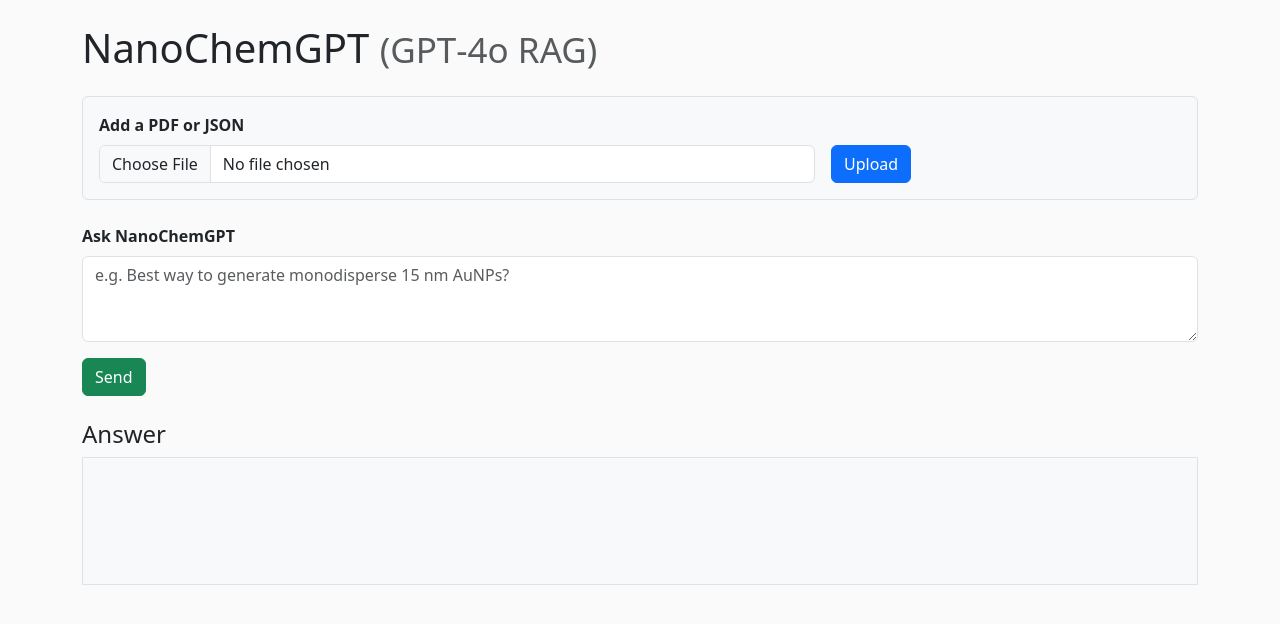
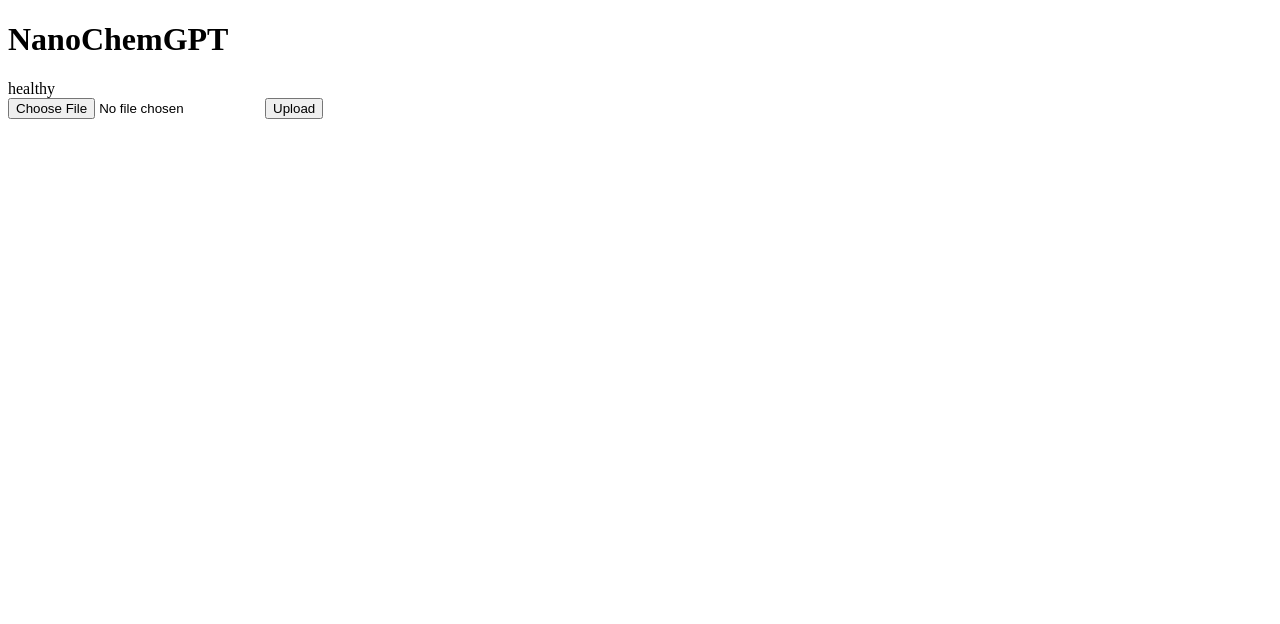
Before and after one commit to DMCarnahan/NanoChemGPT, a Flask app: page / in a window 1280 px wide. Shown: the top 624 px of the page. Run offline with Flask 3, Linux system fonts and the light colour scheme.

Commit message:
interface update

```diff
--- /dev/null
+++ b/static/app.js
@@ -0,0 +1,128 @@
+function qs(sel) { return document.querySelector(sel); }
+function qsa(sel) { return Array.from(document.querySelectorAll(sel)); }
+
+function setStatus(ok) {
+  const el = qs('#healthStatus');
+  if (!el) return;
+  el.classList.remove('ok', 'err');
+  el.classList.add(ok ? 'ok' : 'err');
+  const text = el.querySelector('.status-txt');
+  if (text) text.textContent = ok ? 'healthy' : 'unhealthy';
+}
+
+async function checkHealth() {
+  try {
+    const r = await fetch('/health', { cache: 'no-store' });
+    setStatus(r.ok);
+  } catch {
+    setStatus(false);
+  }
+}
+
+function humanSize(bytes) {
+  if (!Number.isFinite(bytes)) return '';
+  const units = ['B','KB','MB','GB','TB'];
+  let i = 0, n = bytes;
+  while (n >= 1024 && i < units.length - 1) { n /= 1024; i++; }
+  return `${n.toFixed(n < 10 && i > 0 ? 1 : 0)} ${units[i]}`;
+}
+
+function resetProgress() {
+  const bar = qs('#progressInner');
+  if (bar) bar.style.width = '0%';
+}
+
+function setProgress(pct) {
+  const bar = qs('#progressInner');
+  if (bar) bar.style.width = `${Math.max(0, Math.min(100, pct))}%`;
+}
+
+function showMessage(kind, text) {
+  const out = qs('#result');
+  if (!out) return;
+  out.className = `alert ${kind}`;
+  out.textContent = text;
+}
+
+async function uploadFile(file) {
+  resetProgress();
+  setProgress(10);
+
+  const fd = new FormData();
+  fd.append('file', file);
+
+  // Note: Native fetch doesn't give real upload progress without XHR.
+  // We fake a little progress then jump to 100% on completion.
+  const fake = setInterval(() => {
+    const bar = qs('#progressInner');
+    if (!bar) return;
+    const curr = parseFloat(bar.style.width || '0');
+    if (curr < 85) setProgress(curr + 5);
+  }, 150);
+
+  try {
+    const resp = await fetch('/upload', { method: 'POST', body: fd });
+    clearInterval(fake);
+    setProgress(100);
+
+    const contentType = resp.headers.get('content-type') || '';
+    if (!resp.ok) {
+      const txt = await resp.text();
+      showMessage('error', `Upload failed (${resp.status}): ${txt || 'Unknown error'}`);
+      return;
+    }
+
+    if (contentType.includes('application/json')) {
+      const data = await resp.json();
+      const fname = data.filename || file.name;
+      let details = '';
+      if (typeof data.chars === 'number') details = ` • ${data.chars} chars`;
+      if (data.kind) details = ` (${data.kind})` + details;
+      showMessage('success', `Uploaded: ${fname}${details}`);
+    } else {
+      const txt = await resp.text();
+      showMessage('success', `Uploaded: ${file.name}\n${txt.slice(0, 500)}`);
+    }
+  } catch (err) {
+    clearInterval(fake);
+    showMessage('error', `Network error: ${err}`);
+  }
+}
+
+function wireUI() {
+  // Health badge wires itself
+  checkHealth();
+  // ping health periodically
+  setInterval(checkHealth, 30000);
+
+  const input = qs('#fileInput');
+  const button = qs('#uploadBtn');
+
+  if (input) {
+    input.addEventListener('change', () => {
+      const f = input.files?.[0];
+      const hint = qs('#fileHint');
+      if (hint && f) {
+        hint.textContent = `${f.name} • ${humanSize(f.size)}`;
+      }
+    });
+  }
+
+  if (button && input) {
+    button.addEventListener('click', async (e) => {
+      e.preventDefault();
+      const f = input.files?.[0];
+      if (!f) {
+        showMessage('error', 'Choose a file first (PDF/JSON/TXT).');
+        return;
+      }
+      button.disabled = true;
+      qsa('.btn .spinner').forEach(s => s.classList.remove('hidden'));
+      await uploadFile(f);
+      qsa('.btn .spinner').forEach(s => s.classList.add('hidden'));
+      button.disabled = false;
+    });
+  }
+}
+
+document.addEventListener('DOMContentLoaded', wireUI);
--- a/templates/index.html
+++ b/templates/index.html
@@ -1,139 +1,43 @@
 <!doctype html>
-
 <html lang="en">
 <head>
-  <meta charset="utf-8" />
-  <meta name="viewport" content="width=device-width, initial-scale=1" />
+  <meta charset="utf-8">
+  <meta name="viewport" content="width=device-width, initial-scale=1">
   <title>NanoChemGPT</title>
-  <link href="https://cdn.jsdelivr.net/npm/bootstrap@5.3.3/dist/css/bootstrap.min.css" rel="stylesheet" />
-  <style>
-    body { background:#fafafa; }
-    pre  { white-space:pre-wrap; }
-  </style>
+
+  <!-- Load your stylesheet -->
+  <link rel="stylesheet" href="{{ url_for('static', filename='styles.css') }}">
 </head>
-<body class="container py-4">
-  <h1 class="mb-4">NanoChemGPT <small class="text-muted fw-light">(GPT‑4o RAG)</small></h1>
+<body>
 
-  <!-- ══ 1. Upload paper / dataset ═════════════════════════════ -->
+  <div class="container">
+    <div class="header">
+      <h1>NanoChemGPT</h1>
+      <div id="healthStatus" class="status">
+        <span class="status-dot"></span>
+        <span class="status-txt">checking…</span>
+      </div>
+    </div>
 
-  <form id="uploadForm" class="mb-4 p-3 border rounded bg-light" enctype="multipart/form-data">
-    <div class="row g-3 align-items-end">
-      <div class="col-md-8">
-        <label class="form-label fw-semibold">Add a PDF or JSON</label>
-        <input class="form-control" type="file" name="file"
-               accept="application/pdf,application/json" required>
+    <div class="card upload">
+      <div class="input-row">
+        <input id="fileInput" type="file" accept=".pdf,.json,.txt,.md,.csv">
+        <button id="uploadBtn" class="btn">
+          <span class="spinner hidden"></span>
+          Upload
+        </button>
       </div>
-      <div class="col-auto">
-        <button class="btn btn-primary">Upload</button>
+      <div id="fileHint" class="small muted"></div>
+
+      <div id="progress" class="progress mt-3">
+        <div id="progressInner"></div>
       </div>
-      <div class="col" id="uploadStatus"></div>
+
+      <div id="result" class="alert mt-3"></div>
     </div>
-  </form>
-
-  <!-- ══ 2. Question input ════════════════════════════════════ -->
-
-  <div class="mb-3">
-    <label class="form-label fw-semibold" for="question">Ask NanoChemGPT</label>
-    <textarea id="question" class="form-control" rows="3"
-              placeholder="e.g. Best way to generate monodisperse 15 nm AuNPs?"></textarea>
-  </div>
-  <button id="sendBtn" class="btn btn-success mb-4">Send</button>
-
-  <!-- ══ 3. Answers & actions ═════════════════════════════════ -->
-
-  <h4>Answer</h4>
-  <pre id="answer" class="border p-3 bg-light" style="min-height:8rem;"></pre>
-
-  <div class="d-flex gap-2 flex-wrap">
-    <button id="exportBtn" class="btn btn-outline-secondary d-none">Export → JSON</button>
-    <button id="txtBtn"     class="btn btn-outline-secondary d-none">Download → TXT</button>
-    <button id="purgeBtn"   class="btn btn-danger ms-auto d-none">Clear uploads</button>
   </div>
 
-  <!-- ══ 4. Rationale ════════════════════════════════════════ -->
-
-  <h4 id="ratHd" class="mt-4 d-none">Rationale</h4>
-  <pre id="rationale" class="border p-3 bg-light d-none"></pre>
-  <button id="rtxtBtn" class="btn btn-outline-secondary mt-2 d-none">Download Rationale → TXT</button>
-
-  <!-- ══ 5. Script bundle ════════════════════════════════════ -->
-
-  <script>
-    const $ = id => document.getElementById(id);
-
-/* ─ upload ─ */
-  $("uploadForm").addEventListener("submit", async ev => {
-    ev.preventDefault();
-    $("uploadStatus").textContent = "⏳ uploading…";
-
-    try {
-      const res  = await fetch("/upload", {              // ← upload request
-        method: "POST",
-        body:   new FormData(ev.target)
-      });
-
-      const text = await res.text();                     // get raw body
-      let   data = {};
-      try { data = JSON.parse(text); } catch { /* non-JSON error page */ }
-
-      if (!res.ok) {
-        $("uploadStatus").textContent =
-          "❌ " + (data.error || text.slice(0, 80));
-      } else {
-        $("uploadStatus").textContent =
-          `✓ ${data.filename || "uploaded"}`;
-        ev.target.reset();
-      }
-
-    } catch (err) {                                     // ← network / code error
-      console.error(err);
-      $("uploadStatus").textContent = "❌ network error";
-    }
-  });
-
-    /* ─ ask ─ */
-    $("sendBtn").onclick = async () => {
-      const q = $("question").value.trim();
-      if(!q) return;
-      ["exportBtn","txtBtn","ratHd","rationale","rtxtBtn"].forEach(id=>$(id).classList.add("d-none"));
-      $("answer").textContent = "";
-      $("sendBtn").disabled = true;
-
-      const res  = await fetch("/ask", {method:"POST", headers:{"Content-Type":"application/x-www-form-urlencoded"}, body:new URLSearchParams({question:q})});
-      const data = await res.json();
-
-      $("answer").textContent = data.answer || data.error || "[no response]";
-      if(data.answer){ $("exportBtn").classList.remove("d-none"); $("txtBtn").classList.remove("d-none"); }
-      if(data.rationale){ $("ratHd").classList.remove("d-none"); $("rationale").textContent = data.rationale; $("rationale").classList.remove("d-none"); $("rtxtBtn").classList.remove("d-none"); }
-      $("sendBtn").disabled = false;
-    };
-
-    /* ─ export JSON ─ */
-    $("exportBtn").onclick = async () => {
-      const raw = $("answer").textContent.trim();
-      if(!raw) return;
-      const r = await fetch("/parse", {method:"POST", headers:{"Content-Type":"application/json"}, body:JSON.stringify({text:raw})});
-      if(!r.ok){ alert("parser error"); return; }
-      const pretty = JSON.stringify(await r.json(), null, 2);
-      const blob   = new Blob([pretty],{type:"application/json"});
-      Object.assign(document.createElement("a"),{href:URL.createObjectURL(blob),download:"procedure.json"}).click();
-    };
-
-    /* ─ download txt helpers ─ */
-    const saveTxt = async (filename, content) => {
-      const blob = new Blob([content],{type:"text/plain"});
-      Object.assign(document.createElement("a"),{href:URL.createObjectURL(blob),download:filename}).click();
-    };
-    $("txtBtn").onclick  = () => saveTxt("answer.txt",    $("answer").textContent);
-    $("rtxtBtn").onclick = () => saveTxt("rationale.txt", $("rationale").textContent);
-
-    /* ─ purge uploads ─ */
-    $("purgeBtn").onclick = async () => {
-      if(!confirm("Remove all uploaded vectors? (builtin corpus stays)")) return;
-      await fetch("/clear_uploads", {method:"POST"});
-      alert("Uploads cleared. Built‑in data retained.");
-    };
-  </script>
-
+  <!-- Load your JavaScript (defer = run after parsing) -->
+  <script src="{{ url_for('static', filename='app.js') }}" defer></script>
 </body>
 </html>
```
Also changed, not shown: static/styles.css (added).
